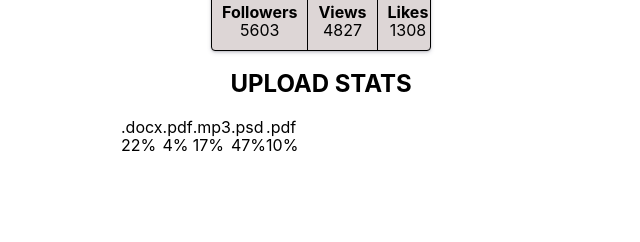
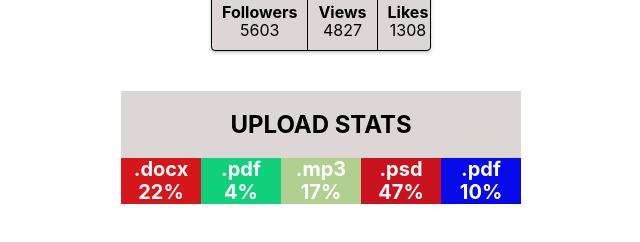
Before and after one commit to Teslyak/goitreact-hw-01-components, a React (Create React App) app: page / in a window 1280 px wide. Shown: the part 288-530 px from the top of the page, without its empty margins (319-959 px from the left). Built offline with nearby package versions, Linux system fonts and the light colour scheme.

Commit message:
react-hw1-task-2-end

```diff
--- a/src/components/Statistics/Statistics.jsx
+++ b/src/components/Statistics/Statistics.jsx
@@ -1,4 +1,4 @@
-// import { PropTypes } from "prop-types";
+import { PropTypes } from "prop-types";
 
 import { Section, StatLisItem, StatList, Tittle } from "./Statistics.styled";
 
@@ -10,11 +10,22 @@ export const Statistics = (props) => {
     {props.statInfo.map(el => {
         return (
         <StatLisItem key={el.id}>
-            <span class="label">{el.label}</span>
-            <span class="percentage">{el.percentage}%</span>
+            <span className="label">{el.label}</span>
+            <span className="percentage">{el.percentage}%</span>
        </StatLisItem>
     )
 })}
     </StatList>
 </Section>)
 };
+
+Statistics.propTypes = {
+    statTittle: PropTypes.string,
+    stats: PropTypes.arrayOf(
+        PropTypes.shape({
+            id: PropTypes.string.isRequired,
+            label: PropTypes.string.isRequired,
+            percentage: PropTypes.number.isRequired,
+        })
+    )
+}
--- a/src/components/Statistics/Statistics.styled.jsx
+++ b/src/components/Statistics/Statistics.styled.jsx
@@ -1,24 +1,40 @@
 const { styled } = require('styled-components');
 
 export const Section = styled.section`
+margin-top: 40px;
   width: 400px;
+  height: 100px;
   margin-right: auto;
   margin-left: auto;
+  background-color: #ddd6d6;
 `;
 
 export const Tittle = styled.h2`
-  display: flex;
-  justify-content: center;
+  text-align: center;
   text-transform: uppercase;
+  padding-top: 20px;
+  padding-bottom: 20px;
+  margin: 0;
+
 `;
 
 export const StatList = styled.ul`
   display: flex;
-
+  width: 100%;
 
 `;
 export const StatLisItem = styled.li`
   display: flex;
   flex-direction: column;
+  width: 100%;
+  background-color: ${randColor};
+  align-items: center;
+  font-size: 20px;
+  font-weight: bold;
+  text-decoration: none;
+  color: #fff;
+`;
 
-`;
+function randColor() {
+    return "#" + Math.floor(Math.random()*16777215).toString(16).padStart(6, '0').toUpperCase();
+}
```
